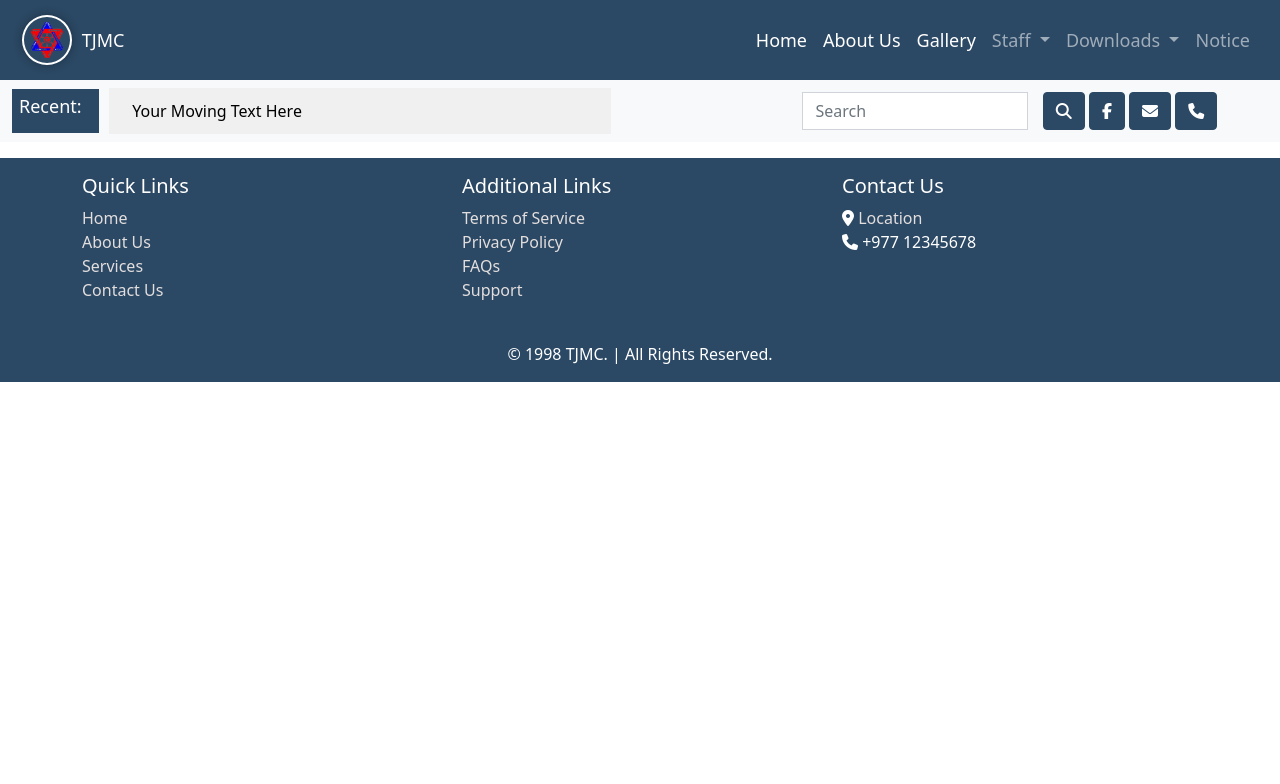
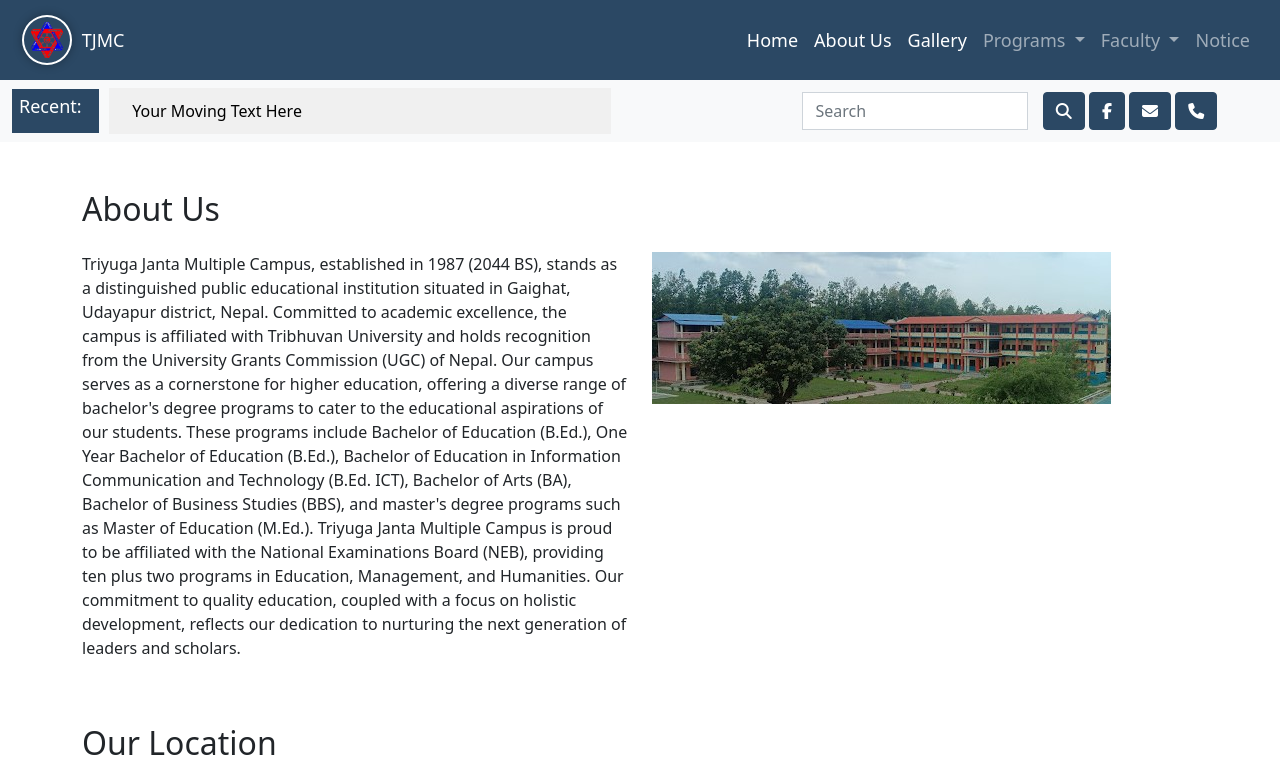
Before and after one commit to crabcatcher0/project_crud, a Django app: template app_crud/templates/about_us.html in a window 1280 px wide. Shown: the top 784 px of the page. Before the commit the page ends 382 px from the top, so only its background shows below. Run offline with Django 3.2, Linux system fonts and the light colour scheme; the template is opened without the code that fills it, so the values that code supplies are empty; some libraries are stand-ins or nearby versions.

Commit message:
about us added

```diff
--- a/app_crud/admin.py
+++ b/app_crud/admin.py
@@ -7,3 +7,4 @@
 admin.site.register(ContactNumber)
 admin.site.register(FrontPageOffice)
 admin.site.register(Gallery)
+admin.site.register(AboutUs)
--- a/app_crud/templates/about_us.html
+++ b/app_crud/templates/about_us.html
@@ -1,4 +1,50 @@
 {% extends "nav.html" %}
 {% block content %}
+{% load static %}
+
+<div class="container mt-5">
+    <h2 class="mb-4">About Us</h2>
+    <div class="row">
+        <div class="col-md-6">
+            <p>
+                Triyuga Janta Multiple Campus, established in 1987 (2044 BS), stands as a distinguished public educational institution situated in Gaighat, Udayapur district, Nepal. Committed to academic excellence, the campus is affiliated with Tribhuvan University and holds recognition from the University Grants Commission (UGC) of Nepal.
+
+Our campus serves as a cornerstone for higher education, offering a diverse range of bachelor's degree programs to cater to the educational aspirations of our students. These programs include Bachelor of Education (B.Ed.), One Year Bachelor of Education (B.Ed.), Bachelor of Education in Information Communication and Technology (B.Ed. ICT), Bachelor of Arts (BA), Bachelor of Business Studies (BBS), and master's degree programs such as Master of Education (M.Ed.).
+
+Triyuga Janta Multiple Campus is proud to be affiliated with the National Examinations Board (NEB), providing ten plus two programs in Education, Management, and Humanities. Our commitment to quality education, coupled with a focus on holistic development, reflects our dedication to nurturing the next generation of leaders and scholars.
+
+
+
+                </p>
+        </div>
+        <div class="col-md-6">
+            <img src="{% static "tjmcfull.jpg" %}" alt="About Us Image" class="img-fluid">
+        </div>
+    </div>
+</div>
+
+
+<div class="container mt-5">
+    <h2 class="mb-4">Our Location</h2>
+    <div class="row">
+        <div class="col-md-6">
+            <p>Our location is in Udayapur along Sagarmatha Rajmarg in Gaighat:</p>
+
+        </div>
+        <div class="col-md-6">
+            <iframe
+                width="100%"
+                height="300"
+                frameborder="0"
+                style="border:0"
+                src="https://www.google.com/maps/embed?pb=!1m18!1m12!1m3!1d3888.997590703661!2d86.6815648000046!3d26.77760488928332!2m3!1f0!2f0!3f0!3m2!1i1024!2i768!4f13.1!3m3!1m2!1s0x39eec26b30f163a5%3A0xf82fa30b9b52979f!2sSagarmatha%20Rajmarg%2C%20Gaighat%2056300!5e0!3m2!1sen!2snp!4v1647461741589!5m2!1sen!2snp"
+                allowfullscreen=""
+                aria-hidden="false"
+                tabindex="0"
+            ></iframe>
+        </div>
+    </div>
+</div>
+
 
 {% endblock %}
--- a/app_crud/templates/home.html
+++ b/app_crud/templates/home.html
@@ -22,14 +22,13 @@
       <p>Lorem ipsum dolor sit amet, consectetur adipiscing elit. Sed euismod euismod massa, id volutpat massa tempus ut.</p>
     </div>
     <div class="col-sm">
-      <img src="https://via.placeholder.com/200" alt="About Us Image">
+      <img src="{% static "tjmcfull.jpg" %}" class="rounded float-right" alt="image">
     </div>
   </div>
   <a href="{% url 'about_us' %}" class="explore-btn mt-4" style="font-weight: bold;">
     <i class="fa-brands fa-wpexplorer fa-2x"></i>
     Explore
   </a>
-
 </div>
 
 
--- a/app_crud/templates/nav.html
+++ b/app_crud/templates/nav.html
@@ -37,7 +37,7 @@
 
                     <li class="nav-item dropdown" onmouseover="showDropdown(this)" onmouseout="hideDropdown(this)">
                         <a class="nav-link dropdown-toggle" href="#" id="navbarDropdown" role="button" data-bs-toggle="dropdown" aria-expanded="false">
-                            Staff
+                            Programs
                         </a>
                         <ul class="dropdown-menu" aria-labelledby="navbarDropdown">
                             <li><a class="dropdown-item" href="#">Action</a></li>
@@ -46,7 +46,7 @@
                     </li>
                     <li class="nav-item dropdown" onmouseover="showDropdown(this)" onmouseout="hideDropdown(this)">
                         <a class="nav-link dropdown-toggle" href="#" id="navbarDropdown" role="button" data-bs-toggle="dropdown" aria-expanded="false">
-                            Downloads
+                            Faculty
                         </a>
                         <ul class="dropdown-menu" aria-labelledby="navbarDropdown">
                             <li><a class="dropdown-item" href="#">Action</a></li>
@@ -150,6 +150,7 @@
 
 
 {% endblock %}
+
 <footer class="footer mt-3" style="background-color: #2b4864;">
     <div class="container">
         <div class="row">
@@ -174,14 +175,16 @@
             <div class="col-md-4 mt-3" style="color: #fff;">
                 <h5>Contact Us</h5>
                 <ul class="list-unstyled">
-                    <li><i class="fas fa-map-marker-alt"></i> <a href="#">Location</a></li>
+                    <li><i class="fas fa-map-marker-alt"></i> <a href="https://www.google.com/maps?q=26.777705,86.681419">Location</a></li>
                     <li><i class="fas fa-phone"></i> <span>+977 12345678</span></li>
+                    <li><i class="fa-regular fa-envelope"></i> <span>example@gmail.com</span></li>
+
                 </ul>
             </div>
         </div>
         <div class="row mt-4">
             <div class="col-md-12 text-center" style="color: #fff;">
-                <p>&copy; 1998 TJMC. |  All Rights Reserved.</p>
+                <p>&copy;  1987 TJMC. |  All Rights Reserved.</p>
             </div>
         </div>
     </div>
--- a/static/app_curd/css/nav.css
+++ b/static/app_curd/css/nav.css
@@ -117,6 +117,10 @@
     color: #000000;
 }
 
+.fotter {
+    margin-top: auto;
+
+}
 
 
 .list-unstyled li a {
```
Also changed, not shown: app_crud/models.py (+23 -1 lines), app_crud/templates/gallery.html (+68 -10 lines), app_crud/views.py (+6 -1 lines), app_crud/migrations/0021_alter_gallery_title.py (added), app_crud/migrations/0022_aboutus.py (added), app_crud/migrations/0023_alter_aboutus_options_remove_aboutus_content_and_more.py (added), app_crud/migrations/0024_alter_aboutus_options.py (added), db.sqlite3, official_bearer/about_us/tjmcfull.jpg (added), official_bearer/college_picture/colg.jpg (added), official_bearer/college_picture/colg1.jpg (added), official_bearer/college_picture/colg2.jpg (added), official_bearer/college_picture/colg_YRNpqOX.jpg (added), static/tjmcfull.jpg (added), 1 other file.
